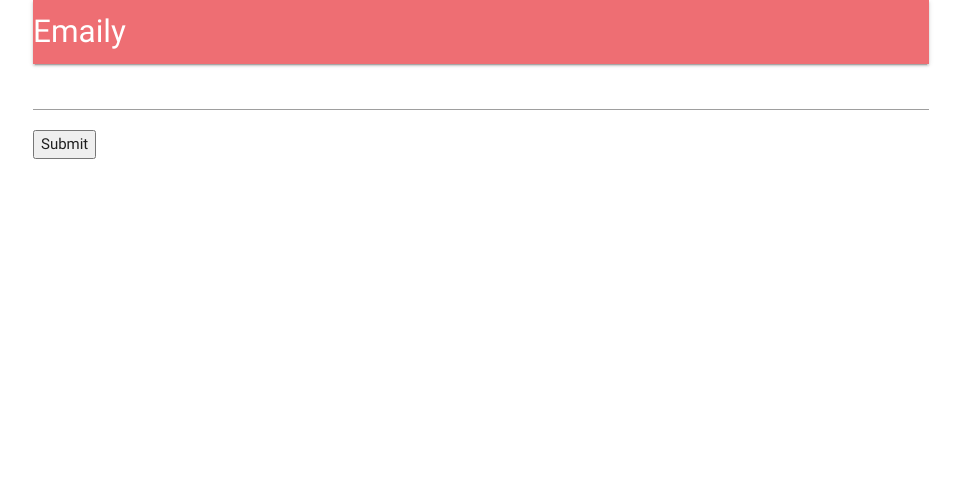
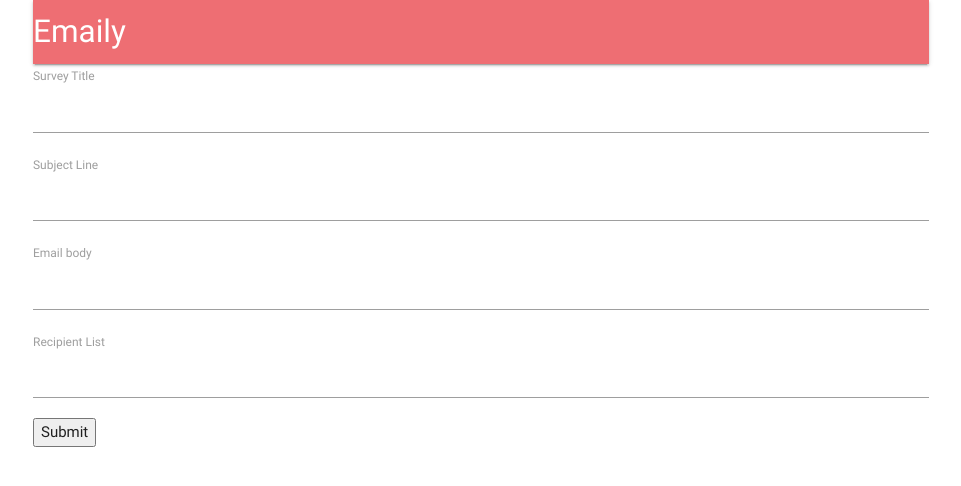
Before and after one commit to RalphKemp/server, a React (Create React App) app in the folder client/: page /surveys/new in a window 1280 px wide. Shown: the top 486 px of the page, without its empty margins (159-1120 px from the left). Built offline with nearby package versions, Linux system fonts and the light colour scheme; no server answers.

Commit message:
used lodash to iterate over fields array

```diff
--- a/client/src/components/surveys/SurveyField.js
+++ b/client/src/components/surveys/SurveyField.js
@@ -1,8 +1,9 @@
 import React from 'react';
 
-const SurveyField = ({ input }) => {
+const SurveyField = ({ input, label }) => {
   return(
     <div>
+      <label>{label}</label>
       <input {...input} />
     </div>
   );
--- a/client/src/components/surveys/SurveyForm.js
+++ b/client/src/components/surveys/SurveyForm.js
@@ -1,15 +1,21 @@
+import _ from 'lodash';
 import React, { Component } from 'react';
 import { reduxForm, Field } from 'redux-form';
 // redux form function here similiar to connect function, connecting form to application state
 import SurveyField from './SurveyField';
 
+const FIELDS = [
+  { label: 'Survey Title', name: 'title'},
+  { label: 'Subject Line', name: 'subject'},
+  { label: 'Email body', name: 'body'},
+  { label: 'Recipient List', name: 'emails'}
+]
+
 class SurveyForm extends Component {
   renderFields() {
-    return(
-      <div>
-        <Field type="text" name="title" component={SurveyField}/>
-      </div>
-    );
+    return _.map(FIELDS, ({ label, name }) => {
+      return <Field key={name} component={SurveyField} type="text" label={label} name={name} />
+    });
   }
 
   render() {
@@ -32,3 +38,7 @@
 // 'name' on the field is the name of the javascript object (who's value is the text inputed)
 // that will be stored in the redux store.
 // our arrow function will inside the handleSubmit will be called whenever a user submits the form.
+
+// adding on label as a prop to the field, it is automatically passed on to our survey field component.
+
+// note: keys for an iteration have to be consistent across renders.
```
